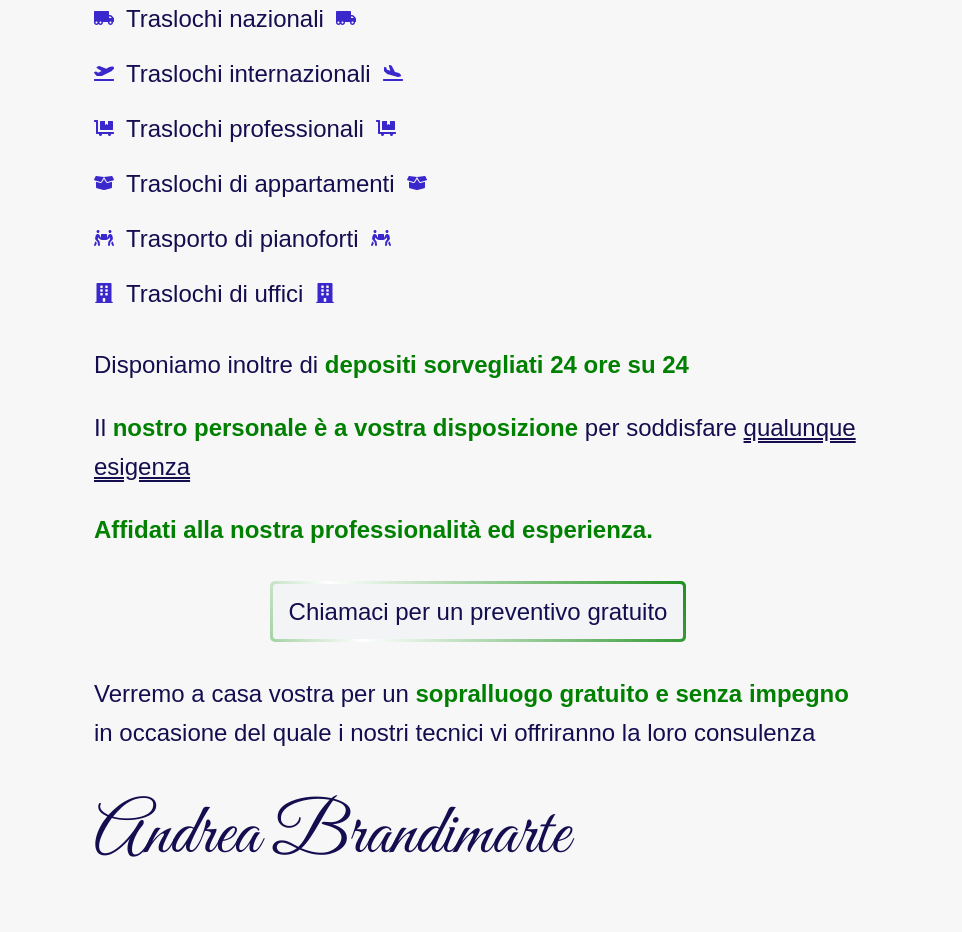
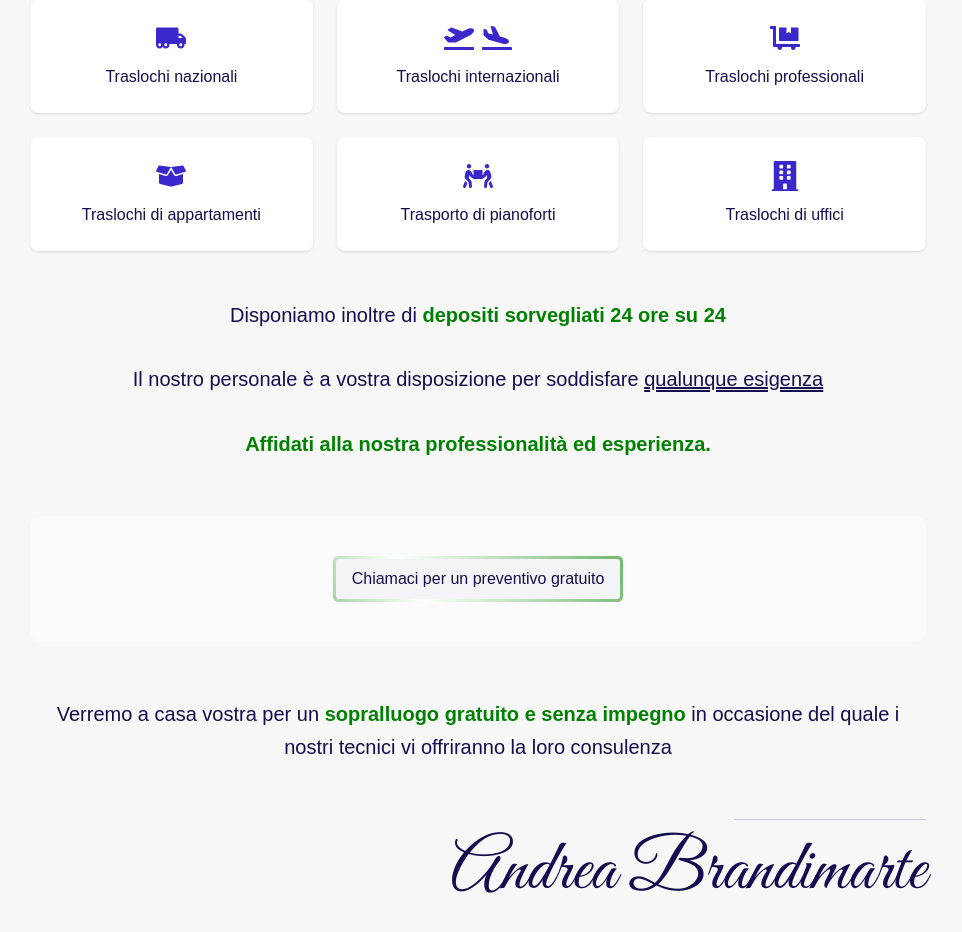
Before and after one commit to MarcoValeri/brandimarte-app, a Next.js app: page / in a window 1280 px wide. Shown: the part 1020-1952 px from the top of the page, without its empty margins (162-1124 px from the left). Built offline with nearby package versions, Linux system fonts and the light colour scheme; a web font is replaced by a local one.

Commit message:
Improve AboutSection

```diff
--- a/app/components/AboutSection/AboutSection.tsx
+++ b/app/components/AboutSection/AboutSection.tsx
@@ -20,14 +20,15 @@ const services = [
 
 const AboutSection = () => {
     return (
-        <section className="bg-grey-bg py-8 px-4 md:py-16 md:px-8 font-[family-name:var(--font-noto-serif-tc-nf)]">
-            <div className="max-w-3xl mx-auto">
-                <h2 className="text-center text-2xl md:text-5xl uppercase font-bold text-blue-font tracking-wide mb-8 md:mb-12">
+        <section className="bg-grey-bg py-12 px-4 md:py-20 md:px-8 font-[family-name:var(--font-noto-serif-tc-nf)]">
+            <div className="max-w-4xl mx-auto">
+                {/* Title */}
+                <h2 className="text-center text-2xl md:text-5xl uppercase font-bold text-blue-font tracking-wide mb-10 md:mb-16">
                     Traslochi a Roma, nazionali ed internazionali
                 </h2>
 
-                <div className="text-blue-font text-lg md:text-2xl leading-relaxed">
-                    <p>
+                {/* Intro */}
+                <p className="text-blue-font text-lg md:text-2xl leading-relaxed text-center mb-12">
                     L&apos;impresa{" "}
                     <span className="font-[family-name:var(--font-bangers-nf)] text-blue-link">
                         Brandimarte Traslochi
@@ -37,52 +38,64 @@ const AboutSection = () => {
                     ed offre ai propri clienti vari tipologie di trasporti
                 </p>
 
-                    <ul className="my-8 space-y-4">
+                {/* Services cards */}
+                <div className="flex flex-wrap justify-center gap-4 md:gap-6 mb-12">
                     {services.map((service) => {
                         const IconLeft = "iconLeft" in service ? service.iconLeft : service.icon;
                         const IconRight = "iconRight" in service ? service.iconRight : service.icon;
                         return (
-                                <li key={service.label} className="flex items-center gap-3 list-none">
-                                    {IconLeft && <IconLeft className="text-blue-link text-xl" />}
-                                    <span>{service.label}</span>
-                                    {IconRight && <IconRight className="text-blue-link text-xl" />}
-                                </li>
+                            <div
+                                key={service.label}
+                                className="flex flex-col items-center gap-3 w-[calc(50%-0.5rem)] md:w-[calc(33.333%-1rem)] bg-white rounded-lg p-6 shadow-sm hover:shadow-md transition-shadow duration-300"
+                            >
+                                <div className="flex gap-2 text-blue-link text-3xl">
+                                    {IconLeft && <IconLeft />}
+                                    {IconRight && IconRight !== IconLeft && <IconRight />}
+                                </div>
+                                <span className="text-blue-font text-sm md:text-base text-center font-medium">
+                                    {service.label}
+                                </span>
+                            </div>
                         );
                     })}
-                    </ul>
+                </div>
 
+                {/* Content blocks */}
+                <div className="text-blue-font text-lg md:text-xl leading-relaxed space-y-8 text-center">
                     <p>
                         Disponiamo inoltre di{" "}
                         <span className="font-bold text-green-font">depositi sorvegliati 24 ore su 24</span>
                     </p>
 
-                    <p className="mt-6">
-                        Il{" "}
-                        <span className="font-bold text-green-font">nostro personale è a vostra disposizione</span>{" "}
-                        per soddisfare{" "}
+                    <p>
+                        Il nostro personale è a vostra disposizione per soddisfare{" "}
                         <span className="underline decoration-double">qualunque esigenza</span>
                     </p>
 
-                    <p className="mt-6">
-                        <span className="font-bold text-green-font">
+                    <p className="font-bold text-green-font">
                         Affidati alla nostra professionalità ed esperienza.
-                        </span>
                     </p>
+                </div>
 
-                    <div className="my-8 text-center">
+                {/* CTA */}
+                <div className="my-14 py-10 text-center bg-white/60 rounded-xl">
                     <ButtonQuote
                         label="Chiamaci per un preventivo gratuito"
                         href="/preventivi"
                     />
                 </div>
 
-                    <p>
+                {/* Closing text */}
+                <p className="text-blue-font text-lg md:text-xl leading-relaxed text-center">
                     Verremo a casa vostra per un{" "}
                     <span className="font-bold text-green-font">sopralluogo gratuito e senza impegno</span>{" "}
                     in occasione del quale i nostri tecnici vi offriranno la loro consulenza
                 </p>
 
-                    <p className="mt-12 text-4xl md:text-7xl font-[family-name:var(--font-great-vibes-nf)] text-blue-font">
+                {/* Signature */}
+                <div className="mt-14 flex flex-col items-end">
+                    <hr className="w-48 border-blue-font/20 mb-4" />
+                    <p className="text-4xl md:text-7xl font-[family-name:var(--font-great-vibes-nf)] text-blue-font">
                         Andrea Brandimarte
                     </p>
                 </div>
```
Lines whose indentation alone changed are shown as unchanged.
